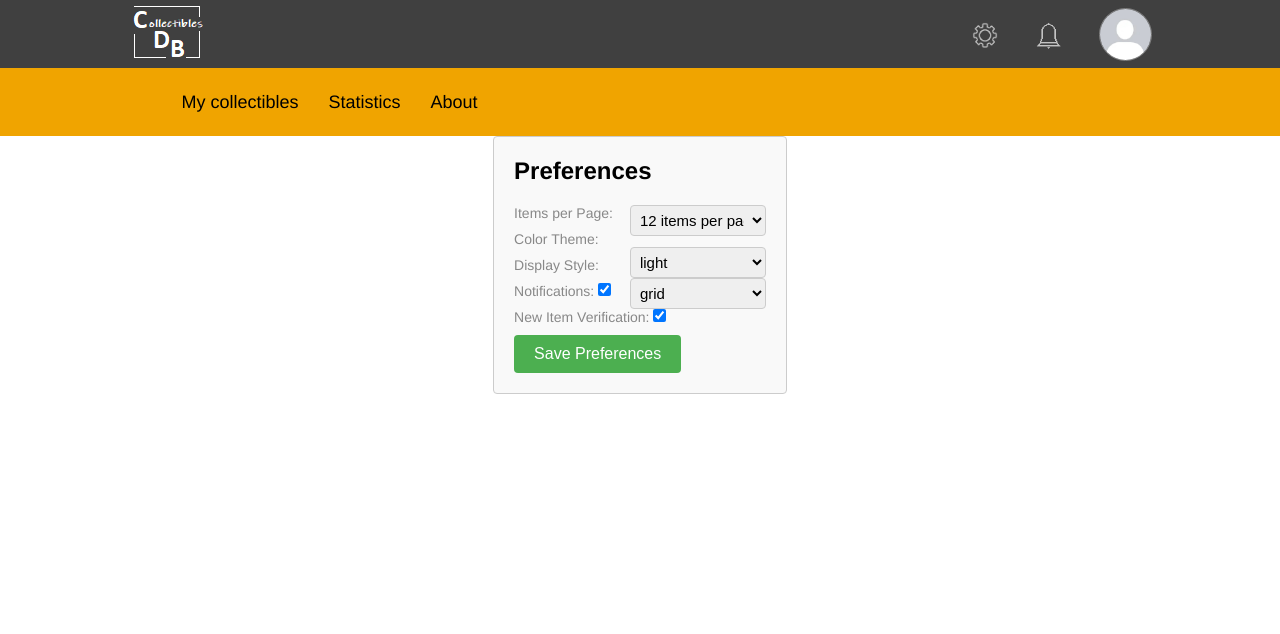
After one commit to 32ndOfAnInch/collectibles_database, a Django app: page /profile/preferences/ in a window 1280 px wide. The commit adds this page. Shown: the top 634 px of the page. Run offline with Django 4.2, Linux system fonts and the light colour scheme; the visitor is signed in with stand-in values (Sample User, id 1).

Commit message:
preferences tempate with form

```diff
--- a/collectibles_database/collectibles_db_app/templates/base.html
+++ b/collectibles_database/collectibles_db_app/templates/base.html
@@ -33,7 +33,7 @@
             </ul>
             {% else %}
             <div class="notifications-and-user">
-                <a href="#">
+                <a href="{% url 'preferences' %}">
                     <img class="settings-image"
                     src="{% static 'collectibles/img/settings.bmp' %}">
                 </a>
--- a/collectibles_database/user_profile/forms.py
+++ b/collectibles_database/user_profile/forms.py
@@ -1,7 +1,7 @@
+from django import forms
 from django.contrib.auth import get_user_model
-from django import forms
+
 from . import models
-
 
 User = get_user_model()
 
@@ -18,3 +18,15 @@ class ProfileUpdateForm(forms.ModelForm):
     class Meta:
         model = models.Profile
         fields = ("picture",)
+
+class UserPreferencesForm(forms.ModelForm):
+    class Meta:
+        model = models.Profile
+        fields = ['paginate_by', 'color_theme', 'display_style', 'is_verification', 'is_notification']
+        labels = {
+            'paginate_by': 'Items per Page',
+            'color_theme': 'Color Theme',
+            'display_style': 'Display Style',
+            'is_verification': 'Notifications',
+            'is_notification': 'New Item Verification',
+        }
--- a/collectibles_database/user_profile/models.py
+++ b/collectibles_database/user_profile/models.py
@@ -41,7 +41,6 @@ class Profile(models.Model):
 
     color_theme = models.PositiveSmallIntegerField(
         _("color_theme"),
-        max_length = 20,
         choices = COLOR_THEME_CHOICES,
         default = 1,
     )
@@ -51,9 +50,8 @@ class Profile(models.Model):
         (2, _('list')),
     )
 
-    display_theme = models.PositiveSmallIntegerField(
-        _("color_theme"),
-        max_length = 20,
+    display_style = models.PositiveSmallIntegerField(
+        _("display_style"),
         choices = DISPLAY_THEME_CHOICES,
         default = 1,
     )
--- a/collectibles_database/user_profile/signals.py
+++ b/collectibles_database/user_profile/signals.py
@@ -1,9 +1,8 @@
 from django.contrib.auth import get_user_model
 from django.db.models.signals import post_save
 from django.dispatch import receiver
-from . models import Profile
-from . models import FriendRequest
 
+from .models import FriendRequest, Profile
 
 User = get_user_model()
 
--- /dev/null
+++ b/collectibles_database/user_profile/templates/user_profile/preferences.html
@@ -0,0 +1,14 @@
+{% extends 'base.html' %}
+
+{% block title %}Preferences{% endblock title %}
+
+{% block content %}
+<div class="item-form-container">
+    <h2>Preferences</h2>
+    <form method="post" action="{% url 'preferences' %}">
+        {% csrf_token %}
+        {{ form.as_p }}
+        <button type="submit">Save Preferences</button>
+    </form>
+</div>
+{% endblock content %}
--- a/collectibles_database/user_profile/urls.py
+++ b/collectibles_database/user_profile/urls.py
@@ -11,6 +11,7 @@ urlpatterns = [
     path('profile/send_friend_request/<int:user_id>/', views.send_friend_request, name='send_friend_request'),
     path('friends/list/', views.friends_list, name='friends_list'),
     path('notifications/', views.notifications, name='notifications'),
+    path('preferences/', views.preferences, name='preferences'),
     path('profile/unfollow_friend/<int:user_id>/', views.unfollow_friend, name='unfollow_friend'),
     path('profile/delete/', views.ProfileDeleteView.as_view(), name='profile_delete'),
     path('delete_confirmation/', views.profile_delete_confirmation, name='profile_delete_confirmation'), # for now it messages that profile succesfully deleted, later it will messages user to confirm delete on email
--- a/collectibles_database/user_profile/views.py
+++ b/collectibles_database/user_profile/views.py
@@ -13,7 +13,7 @@ from django.views.decorators.csrf import csrf_protect
 from django.views.generic import DeleteView, ListView
 
 from . import models
-from .forms import ProfileUpdateForm, UserUpdateForm
+from .forms import ProfileUpdateForm, UserPreferencesForm, UserUpdateForm
 
 User = get_user_model()
 
@@ -191,6 +191,19 @@ def notifications(request, user_id=None):
         request, 'user_profile/notifications.html', {'user_': user, 'friend_requests': friend_requests}
         )
 
+@login_required
+def preferences(request):
+
+    if request.method == 'POST':
+        form = UserPreferencesForm(request.POST, instance=request.user.profile)
+        if form.is_valid():
+            form.save()
+            return redirect('preferences')
+    else:
+        form = UserPreferencesForm(instance=request.user.profile)
+
+    return render(request, 'user_profile/preferences.html', {'form': form, 'user_profile': request.user.profile})
+
 
 @login_required
 @transaction.atomic
```
Also changed, not shown: collectibles_database/user_profile/migrations/0002_profile_color_theme_profile_display_style_and_more.py (added).
